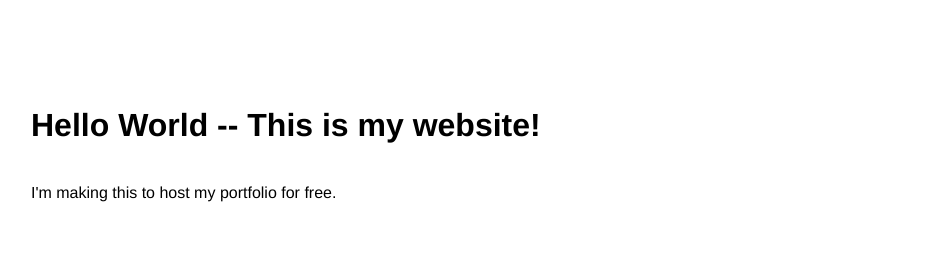
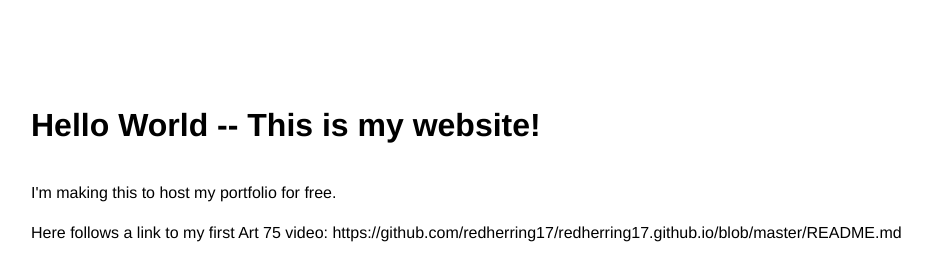
Before and after one commit to redherring17/redherring17.github.io, a plain HTML site: page index.html in a window 1280 px wide. Shown: the whole page, without its empty margins (109-1041 px from the left). Drawn offline with Linux system fonts and the light colour scheme.

Commit message:
Update index.html

```diff
--- a/index.html
+++ b/index.html
@@ -8,5 +8,6 @@
   <body>
     <h1>Hello World -- This is my website!</h1>
     <p>I'm making this to host my portfolio for free.</p>
+    <p>Here follows a link to my first Art 75 video: https://github.com/redherring17/redherring17.github.io/blob/master/README.md</p>
   </body>
 </html>
```
